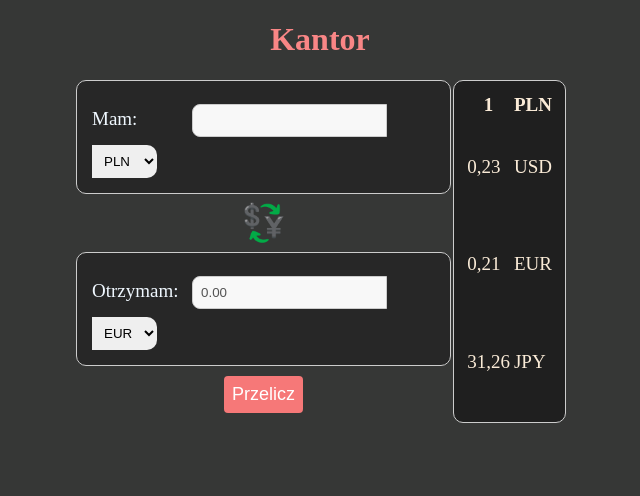
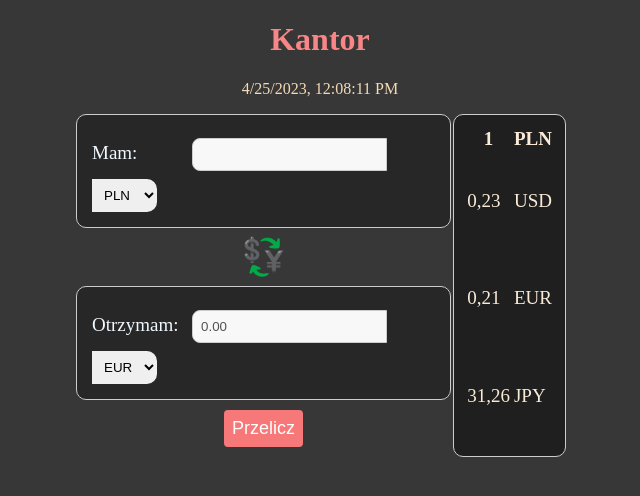
Before and after one commit to enigmaSpy/converter, a React (Create React App) app: page / in a window 1280 px wide. Shown: the top 496 px of the page, without its empty margins (320-960 px from the left). Built offline with nearby package versions, Linux system fonts and the light colour scheme; the HTML template or start-up script is replaced by a standard one.

Commit message:
added timer

```diff
--- a/src/Header/index.js
+++ b/src/Header/index.js
@@ -1,8 +1,22 @@
+import React,{useState, useEffect} from 'react';
 import './style.css';
 
-const Header = ()=>(
-    <header>
-        <h1 className="header__title">Kantor</h1>
-    </header>
-);
+const Header = () => {
+    const [date, setDate]= useState(new Date().toLocaleString());
+
+    useEffect(()=>{
+        const intervalId = setInterval(()=>{
+            setDate(new Date().toLocaleString())
+        });
+
+        return ()=> clearInterval(intervalId);
+    },[date]);
+
+    return (
+        <header>
+            <h1 className="header__title">Kantor</h1>
+            <p className='header__data'>{date}</p>
+        </header>
+    )
+};
 export default Header;
--- a/src/Header/style.css
+++ b/src/Header/style.css
@@ -2,6 +2,10 @@
     font-weight: 700;
     text-align: center;
     color: rgb(249, 134, 134);
+}
+.header__data{
+    text-align: center;
+    color: rgb(246, 218, 182);
 }
 @media (max-width: 700px){
 
```
